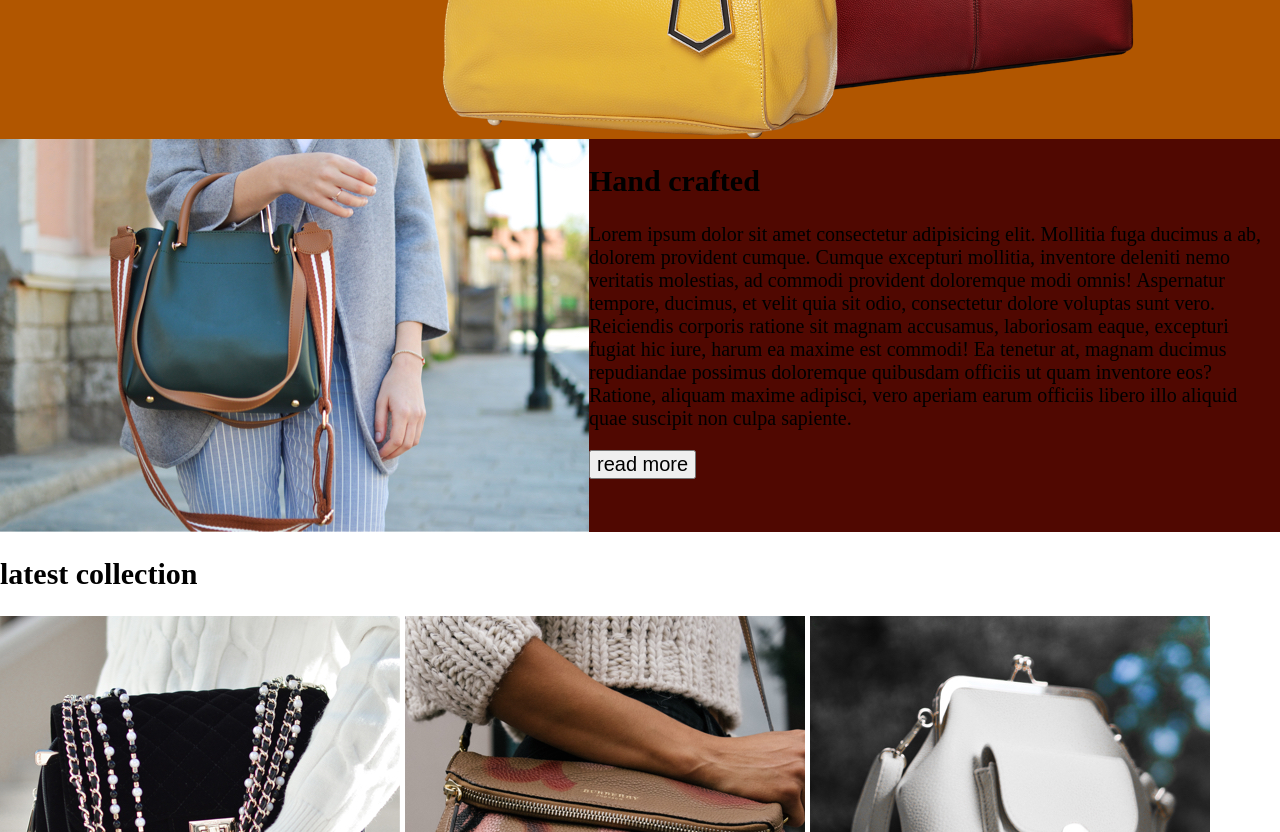
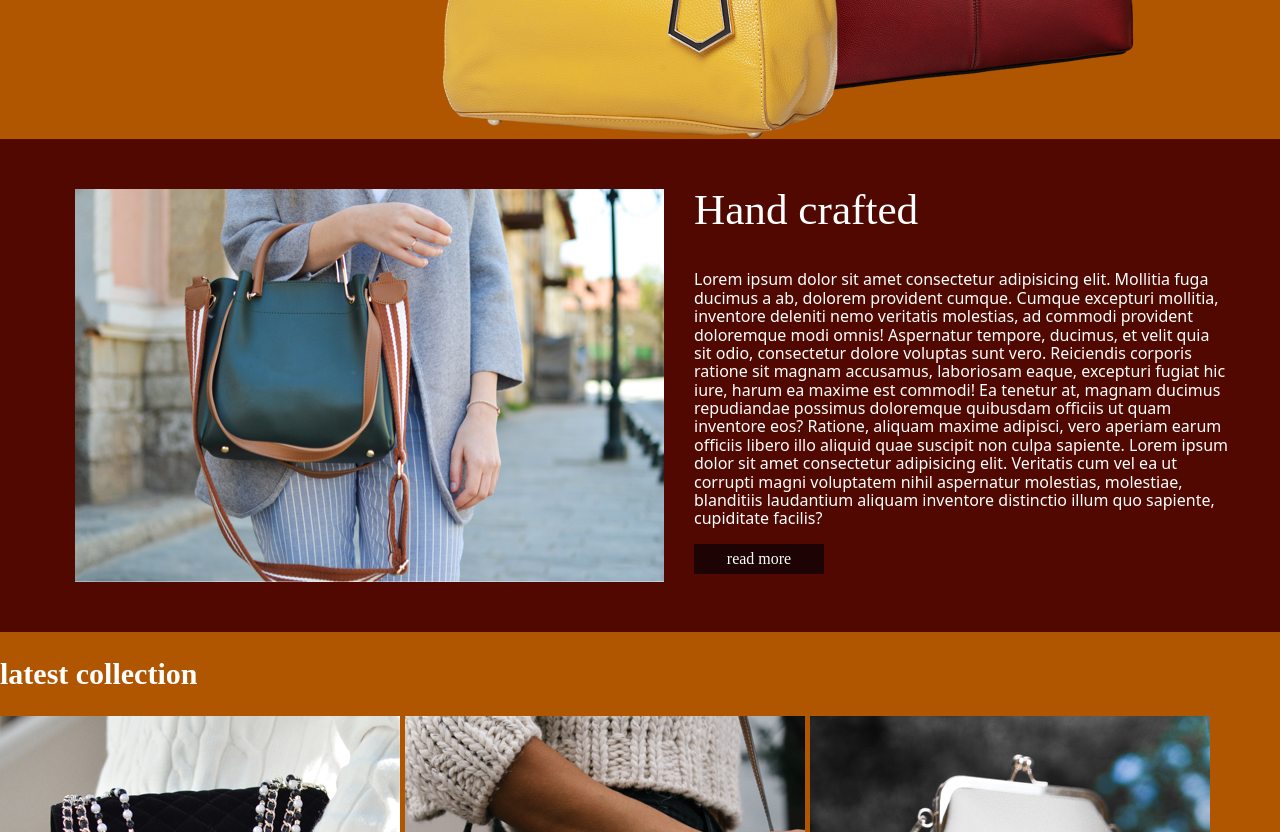
Before and after one commit to tillerload/george-tyler-assignment-1, a plain HTML site: page index.html in a window 1280 px wide. Shown: the part 680-1512 px from the top of the page. Drawn offline with Linux system fonts and the light colour scheme; a web font is replaced by a local one.

Commit message:
Finsihed about-section, pre adding wrappers to html

```diff
--- a/index.html
+++ b/index.html
@@ -40,7 +40,7 @@
         <h2>Hand crafted</h2>
         <p>Lorem ipsum dolor sit amet consectetur adipisicing elit. Mollitia fuga ducimus a ab, dolorem provident cumque. Cumque excepturi mollitia, inventore deleniti nemo veritatis molestias, ad commodi provident doloremque modi omnis!
         Aspernatur tempore, ducimus, et velit quia sit odio, consectetur dolore voluptas sunt vero. Reiciendis corporis ratione sit magnam accusamus, laboriosam eaque, excepturi fugiat hic iure, harum ea maxime est commodi!
-        Ea tenetur at, magnam ducimus repudiandae possimus doloremque quibusdam officiis ut quam inventore eos? Ratione, aliquam maxime adipisci, vero aperiam earum officiis libero illo aliquid quae suscipit non culpa sapiente.</p>
+        Ea tenetur at, magnam ducimus repudiandae possimus doloremque quibusdam officiis ut quam inventore eos? Ratione, aliquam maxime adipisci, vero aperiam earum officiis libero illo aliquid quae suscipit non culpa sapiente. Lorem ipsum dolor sit amet consectetur adipisicing elit. Veritatis cum vel ea ut corrupti magni voluptatem nihil aspernatur molestias, molestiae, blanditiis laudantium aliquam inventore distinctio illum quo sapiente, cupiditate facilis?</p>
         <button>read more</button>
       </div>
 
--- a/styles/sass/styles.scss
+++ b/styles/sass/styles.scss
@@ -9,6 +9,9 @@ $base-font: 'Petit Formal Script', 'cursive';
 
 body {
   font-size: 125%;
+  color: #FFFFFF;
+  font-family: $base-font;
+  background: #B15600;
 }
 
 // Header Section
@@ -44,7 +47,36 @@ nav ul {
 
 }
 
-.about-section img {
-
+.about-section h2 {
+  font-size: 2.7rem;
+  font-weight: normal;
 
 }
+
+.about-info p {
+  font-weight: lighter;
+  font-family: system-ui, -apple-system, BlinkMacSystemFont, 'Segoe UI', Roboto, Oxygen, Ubuntu, Cantarell, 'Open Sans', 'Helvetica Neue', sans-serif;
+  font-size: 1rem;
+}
+
+.about-section img {
+  padding: 50px 30px 50px 75px;
+  height: 75%x;
+  width: 75%;
+
+}
+
+.about-section button {
+  background-color: #1D0303;
+  color: white;
+  font-family: $base-font;
+  font-size: 1rem;
+  border: none;
+  height: 30px;
+  width: 130px;
+
+}
+
+.about-info {
+  padding: 10px 50px 50px 0px;
+}
```
Also changed, not shown: styles/styles.css, 1 other file.
